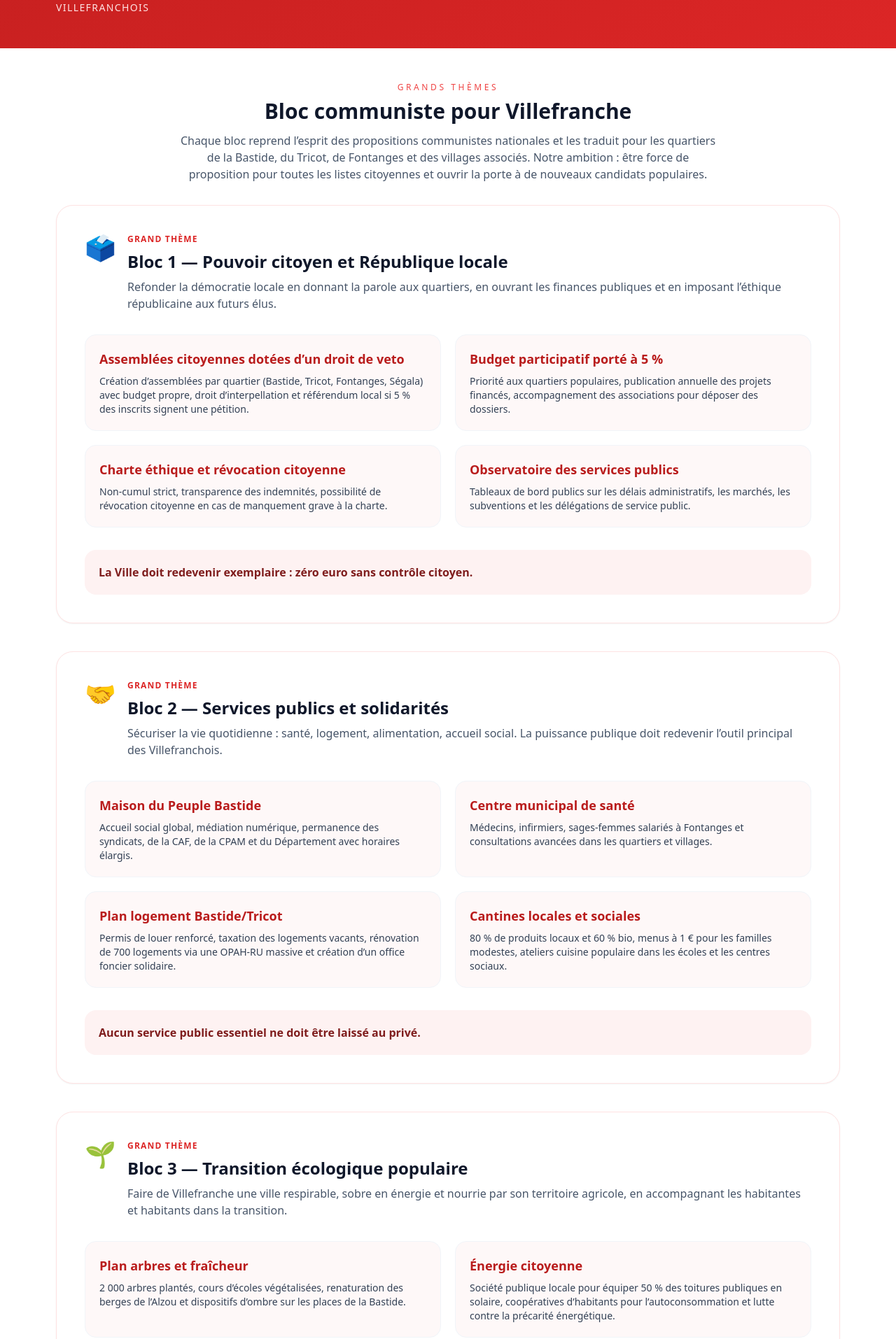
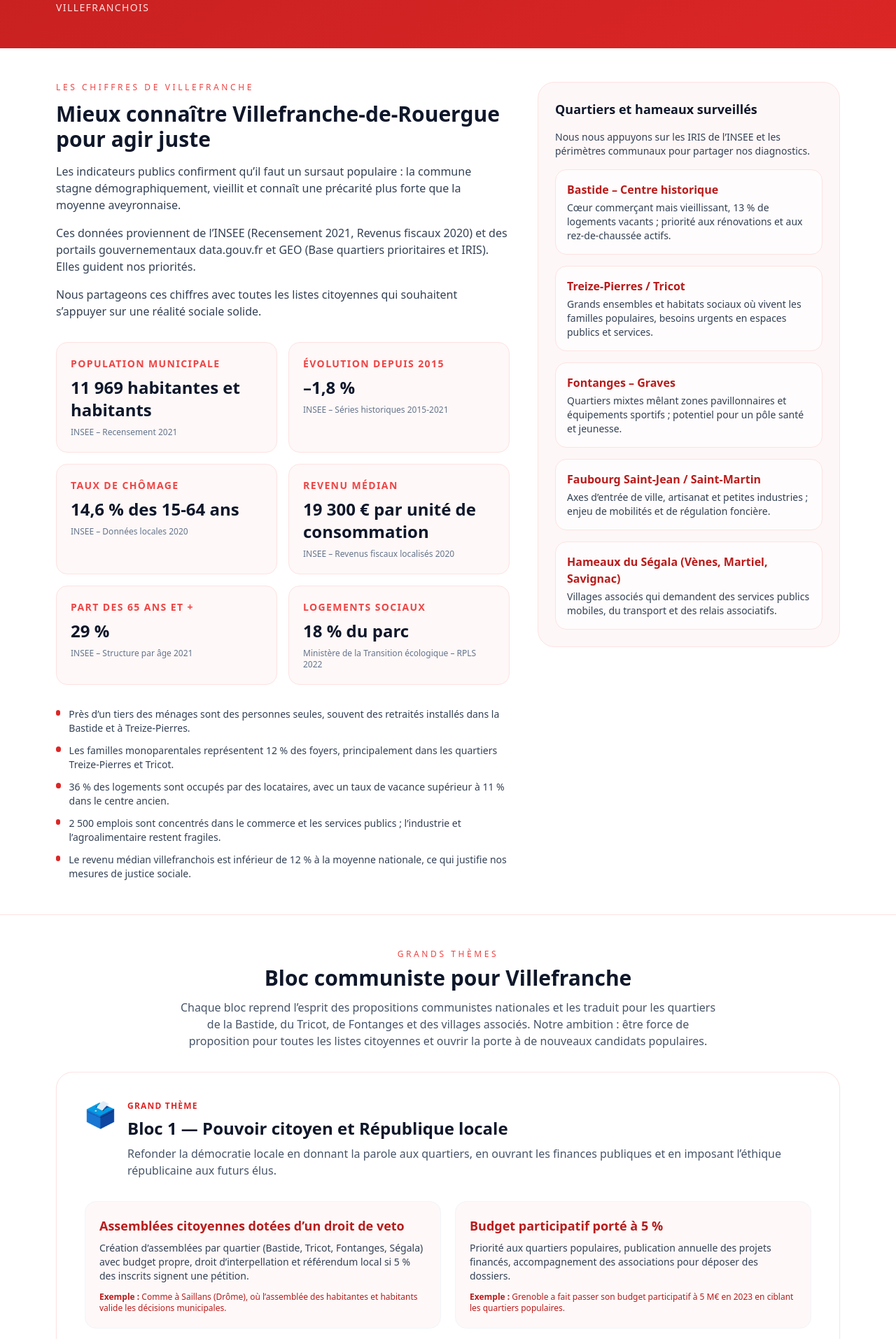
Before and after one commit to quentin12200/pcfvdr, a React (Vite) app: page / in a window 1280 px wide. Shown: the part 766-2680 px from the top of the page at 70% size. Built offline with nearby package versions, Linux system fonts and the light colour scheme; the HTML template or start-up script is replaced by a standard one.

Commit message:
Ajoute les chiffres de Villefranche et des exemples

```diff
--- a/src/App.jsx
+++ b/src/App.jsx
@@ -1,5 +1,5 @@
 import React from "react";
-import { INTRO, SECTIONS, PARTICIPER } from "./content";
+import { INTRO, SECTIONS, PARTICIPER, STATS } from "./content";
 import logoPcf from "../logo.png";
 import "./index.css";
 
@@ -7,6 +7,7 @@ const JOIN_URL = "https://www.pcf.fr/adherer";
 
 const NAV_LINKS = [
   { label: "Vision", href: "#vision" },
+  { label: "Les chiffres", href: "#chiffres" },
   { label: "Grands thèmes", href: "#themes" },
   { label: "Participer", href: "#participer" }
 ];
@@ -80,6 +81,51 @@ export default function App() {
           </div>
         </section>
 
+        <section id="chiffres" className="bg-white border-b border-red-100">
+          <div className="max-w-6xl mx-auto px-4 py-12 grid gap-10 lg:grid-cols-[3fr_2fr] items-start">
+            <div>
+              <p className="text-xs uppercase tracking-[0.3em] text-red-500">Les chiffres de Villefranche</p>
+              <h2 className="mt-3 text-3xl font-extrabold text-slate-900">{STATS.title}</h2>
+              <div className="mt-4 space-y-4 text-base text-slate-700">
+                {STATS.paragraphs.map((paragraph, index) => (
+                  <p key={index}>{paragraph}</p>
+                ))}
+              </div>
+              <div className="mt-8 grid gap-4 sm:grid-cols-2">
+                {STATS.highlights.map((stat) => (
+                  <div key={stat.label} className="rounded-2xl border border-red-100 bg-red-50/50 p-5">
+                    <p className="text-sm uppercase tracking-widest text-red-500 font-semibold">{stat.label}</p>
+                    <p className="mt-2 text-2xl font-bold text-slate-900">{stat.value}</p>
+                    <p className="mt-2 text-xs text-slate-500">{stat.source}</p>
+                  </div>
+                ))}
+              </div>
+              <ul className="mt-8 space-y-3 text-sm text-slate-700">
+                {STATS.socio.map((item) => (
+                  <li key={item} className="flex gap-3">
+                    <span className="mt-1 h-2 w-2 rounded-full bg-red-600" aria-hidden></span>
+                    <span>{item}</span>
+                  </li>
+                ))}
+              </ul>
+            </div>
+            <div className="rounded-3xl border border-red-100 bg-red-50/60 p-6 space-y-4">
+              <h3 className="text-lg font-semibold text-slate-900">Quartiers et hameaux surveillés</h3>
+              <p className="text-sm text-slate-700">
+                Nous nous appuyons sur les IRIS de l’INSEE et les périmètres communaux pour partager nos diagnostics.
+              </p>
+              <ul className="space-y-4">
+                {STATS.neighborhoods.map((neighborhood) => (
+                  <li key={neighborhood.name} className="rounded-2xl bg-white/70 border border-red-100 p-4">
+                    <p className="text-base font-semibold text-red-700">{neighborhood.name}</p>
+                    <p className="mt-1 text-sm text-slate-700">{neighborhood.detail}</p>
+                  </li>
+                ))}
+              </ul>
+            </div>
+          </div>
+        </section>
+
         <section className="max-w-6xl mx-auto px-4 py-12" id="themes">
           <div className="mb-8 text-center">
             <p className="text-xs uppercase tracking-[0.3em] text-red-500">Grands thèmes</p>
@@ -116,6 +162,11 @@ export default function App() {
                       <div key={action.title} className="rounded-2xl border border-slate-100 p-5 bg-red-50/50">
                         <h4 className="text-lg font-semibold text-red-700">{action.title}</h4>
                         <p className="mt-2 text-sm text-slate-700">{action.detail}</p>
+                        {action.example && (
+                          <p className="mt-3 text-xs text-red-700">
+                            <span className="font-semibold">Exemple :</span> {action.example}
+                          </p>
+                        )}
                       </div>
                     ))}
                   </div>
--- a/src/content.js
+++ b/src/content.js
@@ -26,22 +26,26 @@ export const SECTIONS = [
       {
         title: "Assemblées citoyennes dotées d’un droit de veto",
         detail:
-          "Création d’assemblées par quartier (Bastide, Tricot, Fontanges, Ségala) avec budget propre, droit d’interpellation et référendum local si 5 % des inscrits signent une pétition."
+          "Création d’assemblées par quartier (Bastide, Tricot, Fontanges, Ségala) avec budget propre, droit d’interpellation et référendum local si 5 % des inscrits signent une pétition.",
+        example: "Comme à Saillans (Drôme), où l’assemblée des habitantes et habitants valide les décisions municipales."
       },
       {
         title: "Budget participatif porté à 5 %",
         detail:
-          "Priorité aux quartiers populaires, publication annuelle des projets financés, accompagnement des associations pour déposer des dossiers."
+          "Priorité aux quartiers populaires, publication annuelle des projets financés, accompagnement des associations pour déposer des dossiers.",
+        example: "Grenoble a fait passer son budget participatif à 5 M€ en 2023 en ciblant les quartiers populaires."
       },
       {
         title: "Charte éthique et révocation citoyenne",
         detail:
-          "Non-cumul strict, transparence des indemnités, possibilité de révocation citoyenne en cas de manquement grave à la charte."
+          "Non-cumul strict, transparence des indemnités, possibilité de révocation citoyenne en cas de manquement grave à la charte.",
+        example: "La municipalité de Kingersheim (Haut-Rhin) a instauré une charte éthique signée par tous les élus municipaux."
       },
       {
         title: "Observatoire des services publics",
         detail:
-          "Tableaux de bord publics sur les délais administratifs, les marchés, les subventions et les délégations de service public."
+          "Tableaux de bord publics sur les délais administratifs, les marchés, les subventions et les délégations de service public.",
+        example: "À Paris, l’Observatoire municipal des services publics publie des indicateurs trimestriels accessibles en open data."
       }
     ],
     focus: "La Ville doit redevenir exemplaire : zéro euro sans contrôle citoyen."
@@ -57,22 +61,26 @@ export const SECTIONS = [
       {
         title: "Maison du Peuple Bastide",
         detail:
-          "Accueil social global, médiation numérique, permanence des syndicats, de la CAF, de la CPAM et du Département avec horaires élargis."
+          "Accueil social global, médiation numérique, permanence des syndicats, de la CAF, de la CPAM et du Département avec horaires élargis.",
+        example: "Roubaix a rouvert une Maison du Peuple qui centralise guichets sociaux, numériques et permanences syndicales."
       },
       {
         title: "Centre municipal de santé",
         detail:
-          "Médecins, infirmiers, sages-femmes salariés à Fontanges et consultations avancées dans les quartiers et villages."
+          "Médecins, infirmiers, sages-femmes salariés à Fontanges et consultations avancées dans les quartiers et villages.",
+        example: "Aubervilliers démontre qu’un centre municipal de santé permet de salarier des médecins généralistes et spécialistes."
       },
       {
         title: "Plan logement Bastide/Tricot",
         detail:
-          "Permis de louer renforcé, taxation des logements vacants, rénovation de 700 logements via une OPAH-RU massive et création d’un office foncier solidaire."
+          "Permis de louer renforcé, taxation des logements vacants, rénovation de 700 logements via une OPAH-RU massive et création d’un office foncier solidaire.",
+        example: "À Bègles, l’office foncier solidaire municipal sécurise l’accession sociale et bloque la spéculation."
       },
       {
         title: "Cantines locales et sociales",
         detail:
-          "80 % de produits locaux et 60 % bio, menus à 1 € pour les familles modestes, ateliers cuisine populaire dans les écoles et les centres sociaux."
+          "80 % de produits locaux et 60 % bio, menus à 1 € pour les familles modestes, ateliers cuisine populaire dans les écoles et les centres sociaux.",
+        example: "La ville de Mouans-Sartoux atteint déjà 100 % de bio dans ses cantines avec sa ferme communale."
       }
     ],
     focus: "Aucun service public essentiel ne doit être laissé au privé."
@@ -88,22 +96,26 @@ export const SECTIONS = [
       {
         title: "Plan arbres et fraîcheur",
         detail:
-          "2 000 arbres plantés, cours d’écoles végétalisées, renaturation des berges de l’Alzou et dispositifs d’ombre sur les places de la Bastide."
+          "2 000 arbres plantés, cours d’écoles végétalisées, renaturation des berges de l’Alzou et dispositifs d’ombre sur les places de la Bastide.",
+        example: "Clermont-Ferrand a lancé un plan de 20 000 arbres avec végétalisation des cours d’école."
       },
       {
         title: "Énergie citoyenne",
         detail:
-          "Société publique locale pour équiper 50 % des toitures publiques en solaire, coopératives d’habitants pour l’autoconsommation et lutte contre la précarité énergétique."
+          "Société publique locale pour équiper 50 % des toitures publiques en solaire, coopératives d’habitants pour l’autoconsommation et lutte contre la précarité énergétique.",
+        example: "Loos-en-Gohelle (Pas-de-Calais) pilote depuis 15 ans une régie de transition énergétique citoyenne."
       },
       {
         title: "Plan mobilités publiques",
         detail:
-          "Bastibus+ gratuit pour les moins de 26 ans, cadencement toutes les 20 minutes, 15 km de pistes cyclables sécurisées et pôle d’échanges multimodal à la gare."
+          "Bastibus+ gratuit pour les moins de 26 ans, cadencement toutes les 20 minutes, 15 km de pistes cyclables sécurisées et pôle d’échanges multimodal à la gare.",
+        example: "Dunkerque a rendu son réseau gratuit et renforcé les fréquences pour les jeunes et les actifs."
       },
       {
         title: "Déchets zéro brûlage",
         detail:
-          "Composteurs collectifs, ressourcerie intercommunale, tarification incitative accompagnée et brigade verte pour lutter contre les dépôts sauvages."
+          "Composteurs collectifs, ressourcerie intercommunale, tarification incitative accompagnée et brigade verte pour lutter contre les dépôts sauvages.",
+        example: "Besançon a couplé tarification incitative et ressourcerie municipale pour réduire les déchets de 20 %."
       }
     ],
     focus: "La transition n’est pas un gadget : elle crée des emplois locaux et protège notre santé."
@@ -119,22 +131,26 @@ export const SECTIONS = [
       {
         title: "Conditionnalité des aides",
         detail:
-          "Aucune subvention sans engagements sociaux : égalité femmes-hommes, emploi local, pas de licenciements boursiers."
+          "Aucune subvention sans engagements sociaux : égalité femmes-hommes, emploi local, pas de licenciements boursiers.",
+        example: "Lyon conditionne déjà ses aides économiques à l’égalité salariale et aux critères climatiques."
       },
       {
         title: "Régie municipale du bâtiment",
         detail:
-          "Atelier chantier d’insertion pour entretenir logements vacants, écoles et équipements sportifs avec des emplois statutaires."
+          "Atelier chantier d’insertion pour entretenir logements vacants, écoles et équipements sportifs avec des emplois statutaires.",
+        example: "La régie de quartier de Villeneuve à Grenoble montre que des emplois statutaires peuvent entretenir le patrimoine public."
       },
       {
         title: "Pass Culture-Sport Villefranchois",
         detail:
-          "120 € par jeune pour adhérer à un club, acheter un instrument ou du matériel artistique ; priorité aux quartiers populaires."
+          "120 € par jeune pour adhérer à un club, acheter un instrument ou du matériel artistique ; priorité aux quartiers populaires.",
+        example: "À Bologne (Italie), la municipalité offre un pass jeunes cumulant activités sportives et culturelles accessible à tous."
       },
       {
         title: "Maison des associations agrandie",
         detail:
-          "Installation au Château de Graves avec ateliers mutualisés, studio médias et accompagnement à la création de coopératives."
+          "Installation au Château de Graves avec ateliers mutualisés, studio médias et accompagnement à la création de coopératives.",
+        example: "À Nantes, la Maison des associations Trempo mutualise studios et accompagnement coopératif dans un ancien site industriel."
       }
     ],
     focus: "La Bastide doit redevenir un centre vivant grâce aux initiatives populaires et coopératives."
@@ -150,22 +166,26 @@ export const SECTIONS = [
       {
         title: "Plan écoles 100 % rénovées",
         detail:
-          "Isolation, ventilation, cours transformées en îlots de fraîcheur et ouverture des salles aux associations après 18 h."
+          "Isolation, ventilation, cours transformées en îlots de fraîcheur et ouverture des salles aux associations après 18 h.",
+        example: "Poitiers a engagé un plan pluriannuel pour rénover 42 écoles avec îlots de fraîcheur accessibles aux associations."
       },
       {
         title: "Crèches aux horaires élargis",
         detail:
-          "Extension des crèches municipales, micro-crèche coopérative pour les horaires atypiques et service de garde partagée dans les villages associés."
+          "Extension des crèches municipales, micro-crèche coopérative pour les horaires atypiques et service de garde partagée dans les villages associés.",
+        example: "Vitry-sur-Seine finance une crèche à horaires élargis dédiée aux travailleurs postés."
       },
       {
         title: "Conseil municipal des jeunes",
         detail:
-          "Budget propre pour financer des projets solidaires, culturels et écologiques proposés par les 9-18 ans."
+          "Budget propre pour financer des projets solidaires, culturels et écologiques proposés par les 9-18 ans.",
+        example: "À Rennes, le conseil des jeunes dispose d’un budget participatif pour concrétiser ses projets."
       },
       {
         title: "Accompagnement scolaire renforcé",
         detail:
-          "Dispositif municipal avec enseignants vacataires, bénévoles et associations pour les collégiens de Treize Pierres et les lycées."
+          "Dispositif municipal avec enseignants vacataires, bénévoles et associations pour les collégiens de Treize Pierres et les lycées.",
+        example: "La ville de Saint-Denis a créé un service municipal du soutien scolaire en lien avec les collèges REP+."
       }
     ],
     focus: "La jeunesse doit être au cœur du projet villefranchois et non une variable d’ajustement."
@@ -203,3 +223,49 @@ export const PARTICIPER = {
     }
   ]
 };
+
+export const STATS = {
+  title: "Mieux connaître Villefranche-de-Rouergue pour agir juste",
+  paragraphs: [
+    "Les indicateurs publics confirment qu’il faut un sursaut populaire : la commune stagne démographiquement, vieillit et connaît une précarité plus forte que la moyenne aveyronnaise.",
+    "Ces données proviennent de l’INSEE (Recensement 2021, Revenus fiscaux 2020) et des portails gouvernementaux data.gouv.fr et GEO (Base quartiers prioritaires et IRIS). Elles guident nos priorités.",
+    "Nous partageons ces chiffres avec toutes les listes citoyennes qui souhaitent s’appuyer sur une réalité sociale solide."
+  ],
+  highlights: [
+    { label: "Population municipale", value: "11 969 habitantes et habitants", source: "INSEE – Recensement 2021" },
+    { label: "Évolution depuis 2015", value: "–1,8 %", source: "INSEE – Séries historiques 2015-2021" },
+    { label: "Taux de chômage", value: "14,6 % des 15-64 ans", source: "INSEE – Données locales 2020" },
+    { label: "Revenu médian", value: "19 300 € par unité de consommation", source: "INSEE – Revenus fiscaux localisés 2020" },
+    { label: "Part des 65 ans et +", value: "29 %", source: "INSEE – Structure par âge 2021" },
+    { label: "Logements sociaux", value: "18 % du parc", source: "Ministère de la Transition écologique – RPLS 2022" }
+  ],
+  socio: [
+    "Près d’un tiers des ménages sont des personnes seules, souvent des retraités installés dans la Bastide et à Treize-Pierres.",
+    "Les familles monoparentales représentent 12 % des foyers, principalement dans les quartiers Treize-Pierres et Tricot.",
+    "36 % des logements sont occupés par des locataires, avec un taux de vacance supérieur à 11 % dans le centre ancien.",
+    "2 500 emplois sont concentrés dans le commerce et les services publics ; l’industrie et l’agroalimentaire restent fragiles.",
+    "Le revenu médian villefranchois est inférieur de 12 % à la moyenne nationale, ce qui justifie nos mesures de justice sociale."
+  ],
+  neighborhoods: [
+    {
+      name: "Bastide – Centre historique",
+      detail: "Cœur commerçant mais vieillissant, 13 % de logements vacants ; priorité aux rénovations et aux rez-de-chaussée actifs."
+    },
+    {
+      name: "Treize-Pierres / Tricot",
+      detail: "Grands ensembles et habitats sociaux où vivent les familles populaires, besoins urgents en espaces publics et services."
+    },
+    {
+      name: "Fontanges – Graves",
+      detail: "Quartiers mixtes mêlant zones pavillonnaires et équipements sportifs ; potentiel pour un pôle santé et jeunesse."
+    },
+    {
+      name: "Faubourg Saint-Jean / Saint-Martin",
+      detail: "Axes d’entrée de ville, artisanat et petites industries ; enjeu de mobilités et de régulation foncière."
+    },
+    {
+      name: "Hameaux du Ségala (Vènes, Martiel, Savignac)",
+      detail: "Villages associés qui demandent des services publics mobiles, du transport et des relais associatifs."
+    }
+  ]
+};
```
